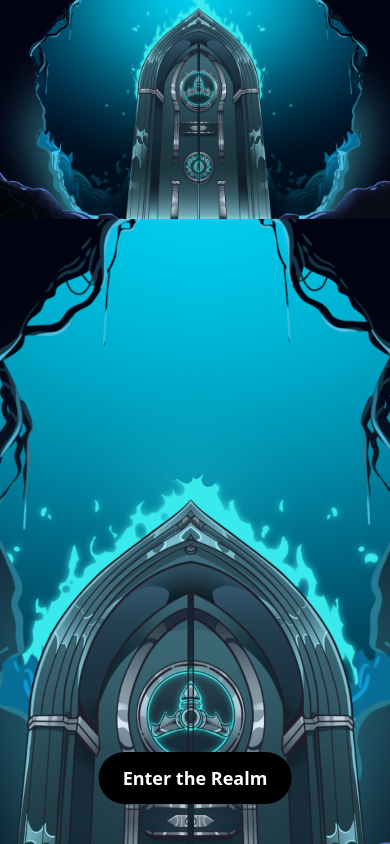
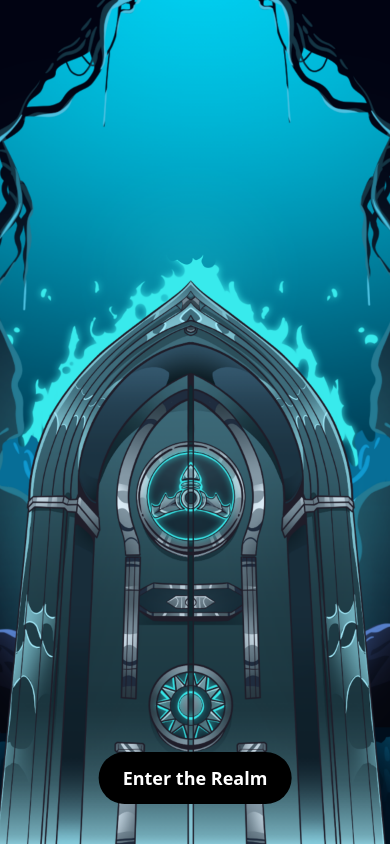
Before and after one commit to TheinSoe137/coronad2.0, a React (Vite) app in the folder coronad/: page / in a window 390 px wide. Shown: the top 844 px of the page. Built offline with nearby package versions, Linux system fonts and the light colour scheme; a web font is replaced by a local one.

Commit message:
fix: loader images on mobile and desktop

```diff
--- a/coronad/src/mycomponents/Loader.jsx
+++ b/coronad/src/mycomponents/Loader.jsx
@@ -29,7 +29,7 @@ export default function Loader() {
             initial={{ opacity: 1, scale: 1 }}
             exit={{ opacity: 0.5, scale: 1.5}}
             transition={{ duration: 3 }}
-            className="w-[100%] max-w-[100vw] h-auto max-h-[100vh]"
+            className="hidden md:block w-[100%] max-w-[100vw] h-auto max-h-[100vh]"
 
           />
         )}
@@ -43,7 +43,7 @@ export default function Loader() {
             initial={{ opacity: 1, scale: 1 }}
             exit={{ opacity: 0.5, scale: 1.5}}
             transition={{ duration: 3 }}
-            className="w-[100%] max-w-[100vw] h-auto max-h-[100vh]"
+            className="md:hidden w-[100%] max-w-[100vw] h-auto max-h-[100vh]"
 
           />
         )}
```
